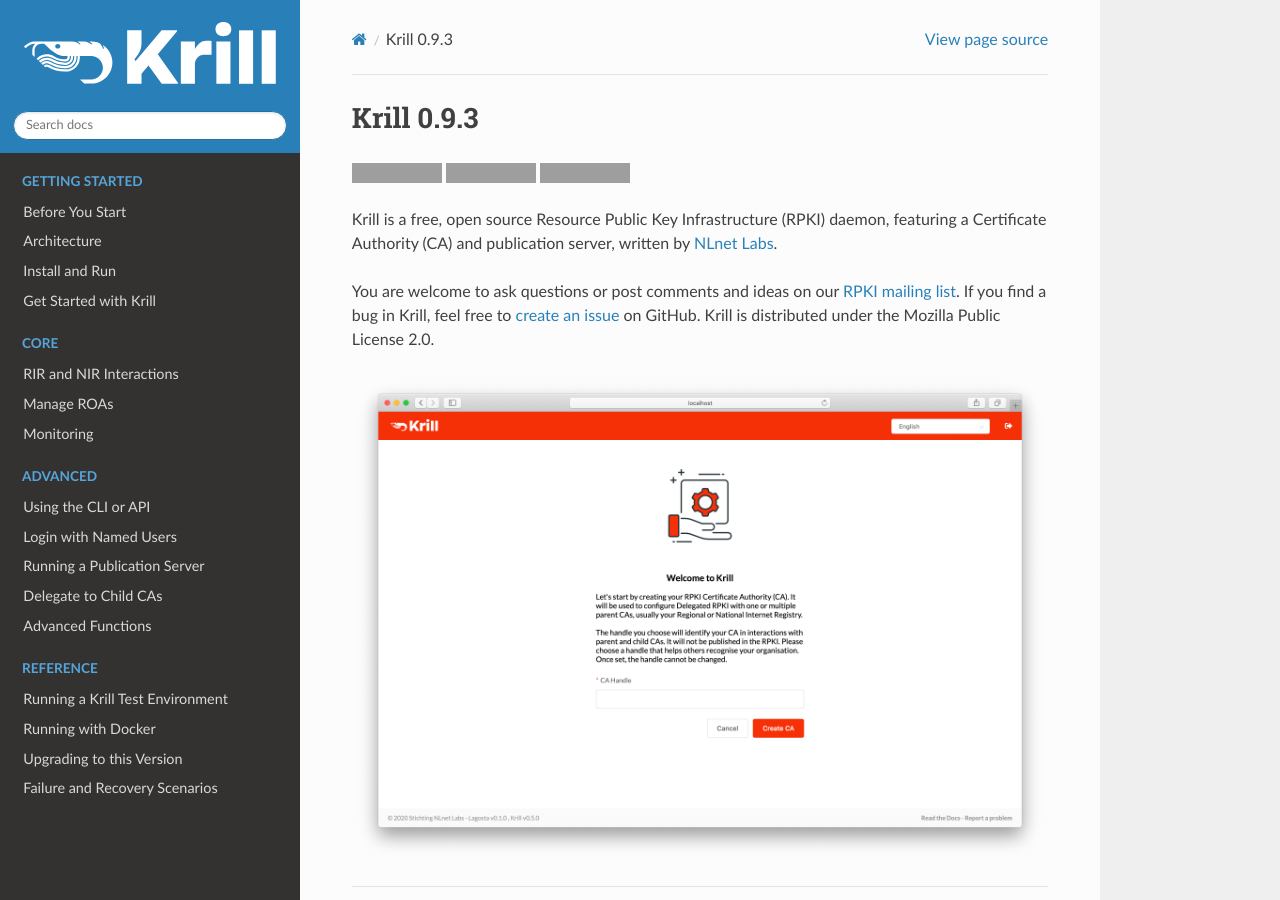
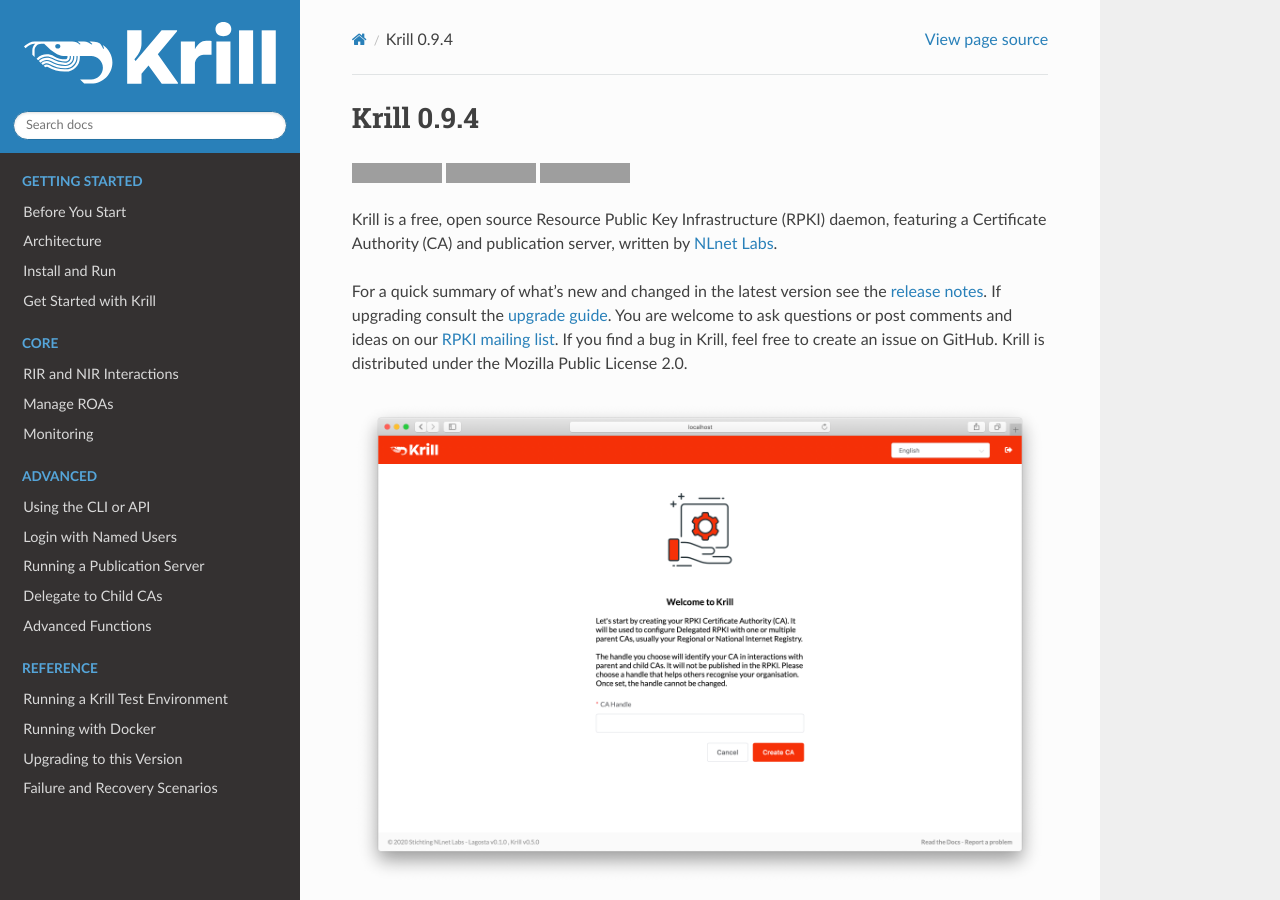
Before and after one commit to NLnetLabs/krill-manual, a Sphinx documentation site: the page built from source/index.rst, in a window 1280 px wide and 900 px high. Built offline with Sphinx 7.4.7 and the Read the Docs theme 2.0.0, drawn with Linux system fonts in a browser that asks for light colours; the version number could not be read and is left out; some of the changed text lies outside the part shown; grey boxes are pictures that could not be loaded.

Commit message:
Update to release 0.9.4 - link to release notes.

```diff
--- a/source/index.rst
+++ b/source/index.rst
@@ -1,7 +1,7 @@
 .. _doc_krill:
 
-Krill 0.9.3
-=========================
+Krill 0.9.4
+===========
 
 |docsupdated| |discord| |twitter|
 
@@ -18,10 +18,11 @@
 featuring a Certificate Authority (CA) and publication server, written by `NLnet
 Labs <https://nlnetlabs.nl>`_.
 
-You are welcome to ask questions or post comments and ideas on our `RPKI mailing
-list <https://nlnetlabs.nl/mailman/listinfo/rpki>`_. If you find a bug in Krill,
-feel free to `create an issue <https://github.com/NLnetLabs/krill/issues>`_ on
-GitHub. Krill is distributed under the Mozilla Public License 2.0.
+For a quick summary of what's new and changed in the latest version see the `release notes <https://github.com/NLnetLabs/krill/releases/latest>`_.
+If upgrading consult the :ref:`upgrade guide<doc_krill_upgrade>`. You are welcome to ask questions
+or post comments and ideas on our `RPKI mailing list <https://nlnetlabs.nl/mailman/listinfo/rpki>`_.
+If you find a bug in Krill, feel free to create an issue on GitHub. Krill is distributed under the
+Mozilla Public License 2.0.
 
 .. figure:: img/krill-ui-welome.png
     :align: center
```
Also changed, not shown: source/upgrade.rst (+14 -4 lines).
